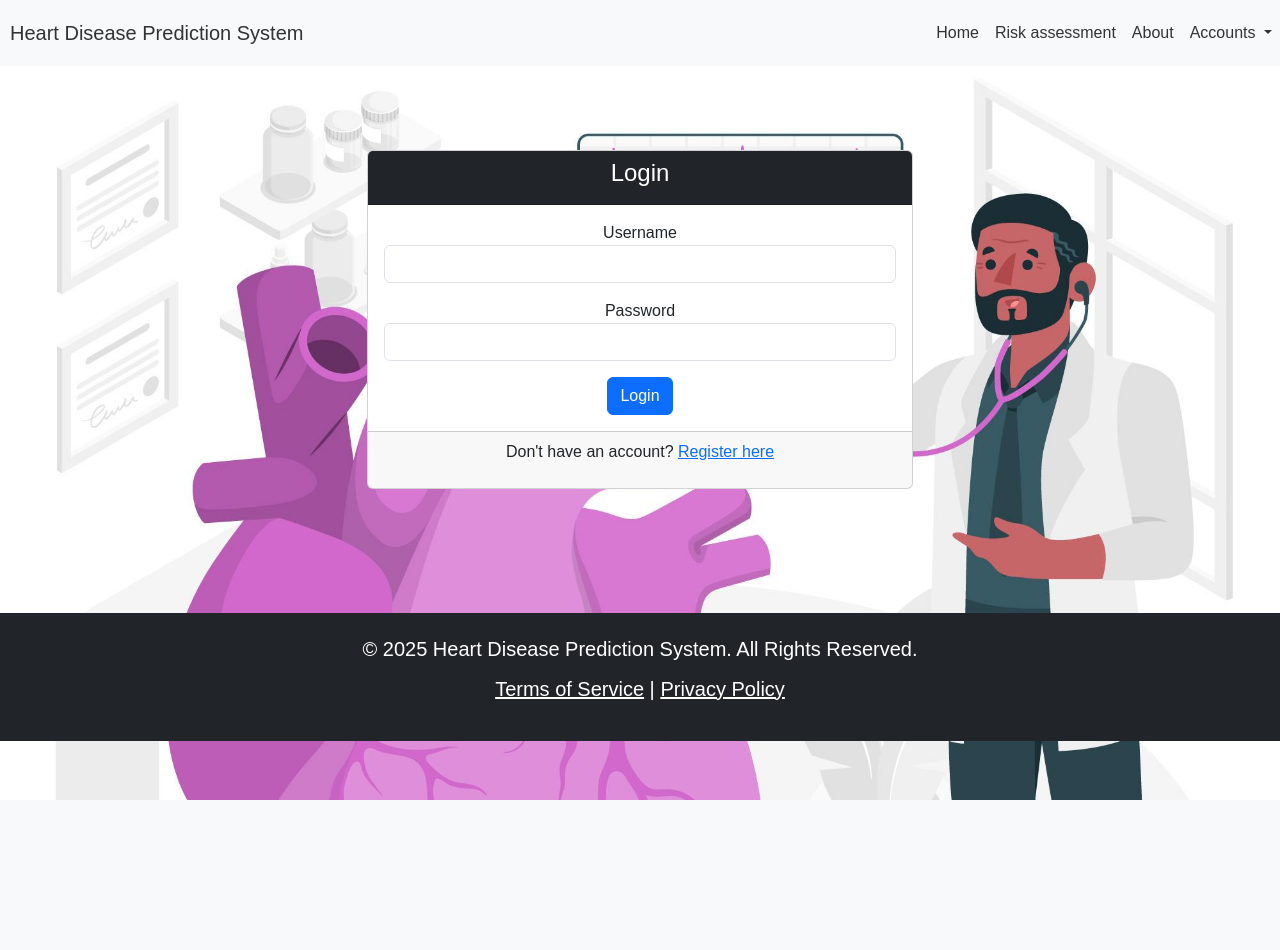
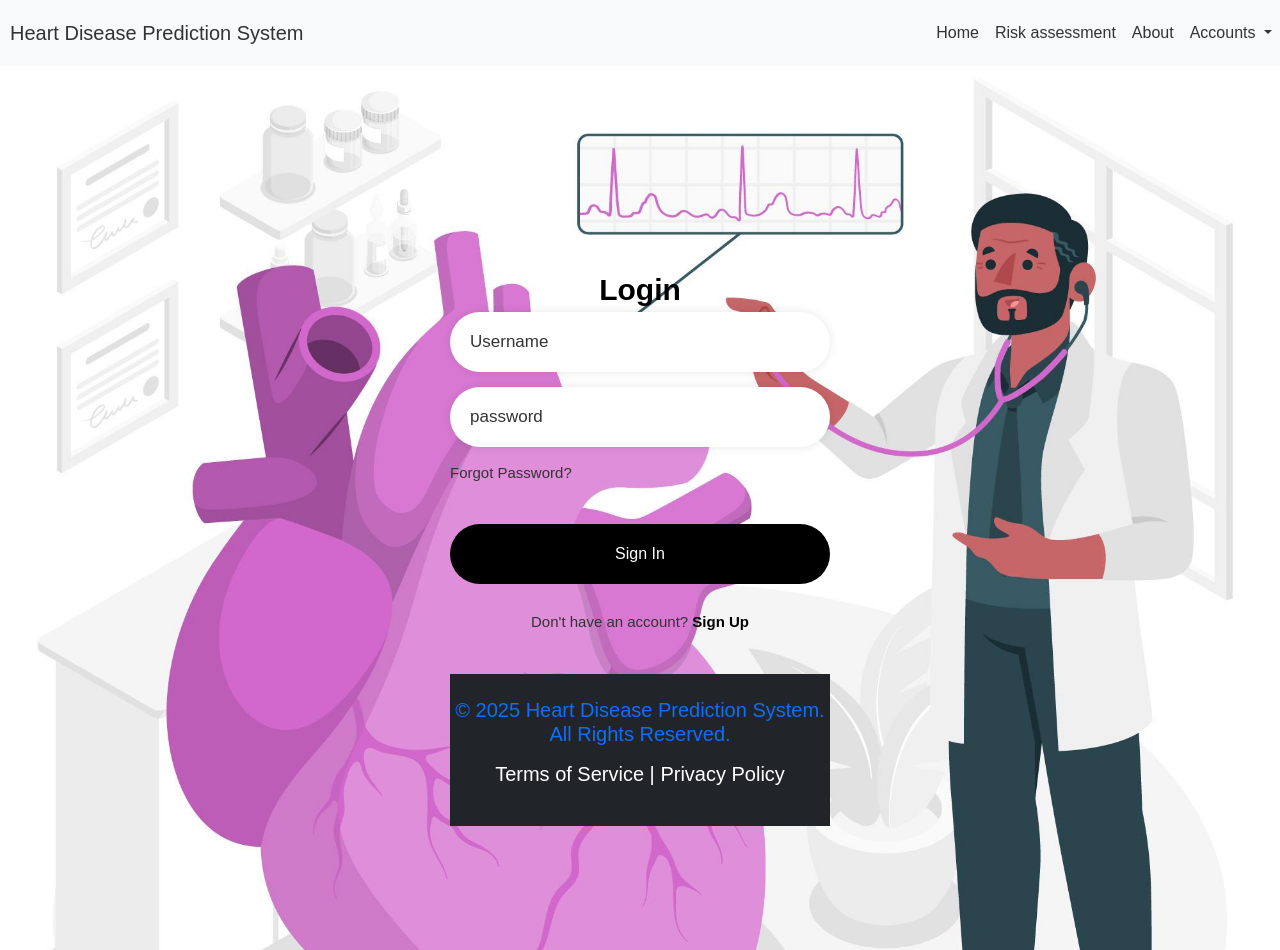
Before and after one commit to Atahm653/Project, a Django app: page /login in a window 1280 px wide. Before the commit the page ends 800 px from the top, so only its background shows below. Run offline with Django 5.2, Linux system fonts and the light colour scheme; parts of the project's set-up code (start-up, migrations or seed data) failed here and were passed over; some libraries are stand-ins or nearby versions.

Commit message:
Additions

```diff
--- a/Static/css/login.css
+++ b/Static/css/login.css
@@ -0,0 +1,116 @@
+
+*{
+    margin: 0;
+    padding: 0;
+    box-sizing: border-box;
+    font-family: 'Poppins', sans-serif;
+}
+
+body{
+    display:flex;
+    justify-content:center;
+    align-items:center;
+    min-height:100vh;
+    background-color: aqua;
+}
+
+.login-box{
+    display:flex;
+    justify-content:center;
+    flex-direction:column;
+    width:440px;
+    height:480px;
+    padding:30px;
+}
+
+.login-header{
+    text-align:center;
+    font-size:24px 0 40px 0;
+}
+
+.login-header header{
+    color:black;
+    font-size:30px;
+    font-weight:600;
+}
+
+.input-box .input-field{
+    width:100%;
+    height: 60px;
+    font-size:17px;
+    padding: 0 20px;
+    margin-bottom:15px;
+    border-radius:30px;
+    border:none;
+    box-shadow: 0 0 10px 0 rgba(0,0,0,0.1);
+    outline:none;
+}
+
+::placeholder{
+    font-weight:500;
+    color:#333;
+}
+
+.input-field:focus{
+    width:100%;
+}
+
+.forgot{
+    display:flex;
+    justify-content:space-between;
+    margin-bottom:40px;
+}
+section{
+    display:flex;
+    align-items:center;
+    font-size:15px;
+    color:aqua;
+}
+a{
+    text-decoration:none;
+}
+a:hover{
+    text-decoration:underline;
+}
+section a{
+    color:#333
+}
+
+.input-submit{
+    position: relative;
+}
+
+.submit-button{
+    width:100%;
+    height:60px;
+    background:black;
+    border:none;
+    border-radius:30px;
+    cursor:pointer;
+    transition: .3s;
+}
+
+.input-submit label{
+    position:absolute;
+    top:45%;
+    left:50%;
+    color:white;
+    -webkit-transform: translate(-50%,-50%);
+    -ms-transform: translate(-50%,-50%);;
+    transform: translate(-50%,-50%);
+}
+
+.submit-btn:hover{
+    background: #333;
+    transform: scale(1.05,1);
+}
+
+.sign-up-link{
+    text-align:center;
+    margin-top:20px;
+    font-size: 15px;
+}
+.sign-up-link a{
+    color:black;
+    font-weight:600;
+}
--- a/predictor/templates/features/main.html
+++ b/predictor/templates/features/main.html
@@ -8,7 +8,6 @@
     <link rel="stylesheet" type="text/css" href="{% static 'css/main.css' %}">
 </head>
 <body>
-
     {% include 'features/navbar.html' %}
 
     {% block content %}
--- a/register/templates/registration/login.html
+++ b/register/templates/registration/login.html
@@ -8,41 +8,42 @@
 
 <link rel = "stylesheet" type = "text/css" href = "{% static 'css/login.css' %}">
 <!-- Login Page -->
-<div class="container mt-5">
-  <div class="row justify-content-center">
-    <div class="col-md-6">
-      <div class="card">
-        <div class="card-header bg-dark text-white">
-          <h4 class="text-center">Login</h4>
-        </div>
-        <div class="card-body">
-          <form method="POST" action="{% url 'login' %}">
-            {% csrf_token %}
-            <div class="form-group">
-              <label for="username">Username</label>
-              <input type="text" class="form-control" id="username" name="username" required>
-            </div>
-            <div class="form-group mt-3">
-              <label for="password">Password</label>
-              <input type="password" class="form-control" id="password" name="password" required>
-            </div>
-            <button type="submit" class="btn btn-primary btn-block mt-3">Login</button>
-          </form>
-        </div>
-        <div class="card-footer text-center">
-            <p>Don't have an account? <a href="{% url 'register' %}">Register here</a></p>
-        </div>
-      </div>
+
+<!DOCTYPE html>
+<html lang="en">
+<head>
+  <meta charset="UTF-8">
+  <meta name="viewport" content="width=device-width, initial-scale=1.0">
+  <title>Login Page</title>
+</head>
+<body>
+  <div class="login-box">
+    <div class="login-header">
+      <header>Login</header>
     </div>
-  </div>
-</div>
+    <div class="input-box">
+      <input type="text" class="input-field" placeholder="Username" autocomplete="off" required>
+    </div>
+    <div class="input-box">
+      <input type="password" class="input-field" placeholder="password" autocomplete="off" required>
+    </div>
+    <div class="forgot">
+      <section>
+        <a href="#">Forgot Password?</a>
+      </section>
+    </div>
+   <form action="{% url 'login' %}" method="post">
+    {% csrf_token %}
+    <div class="input-submit">
+      <button class="submit-button" id="submit"></button>
+      <label for="submit">Sign In</label>
+    </div>
+    </form>
+    <div class="sign-up-link">
+      <p>Don't have an account? <a href="#">Sign Up</p>
+    </div>
 
-<style>
-    .container {
-        margin-top: 100px;
-        margin-bottom: 100px
-    }
-
-</style>
+</body>
+</html>
 
 {% endblock %}
```
Also changed, not shown: predictor/templates/features/home.html (+0 -7 lines), register/templates/registration/register.html (+0 -46 lines).
